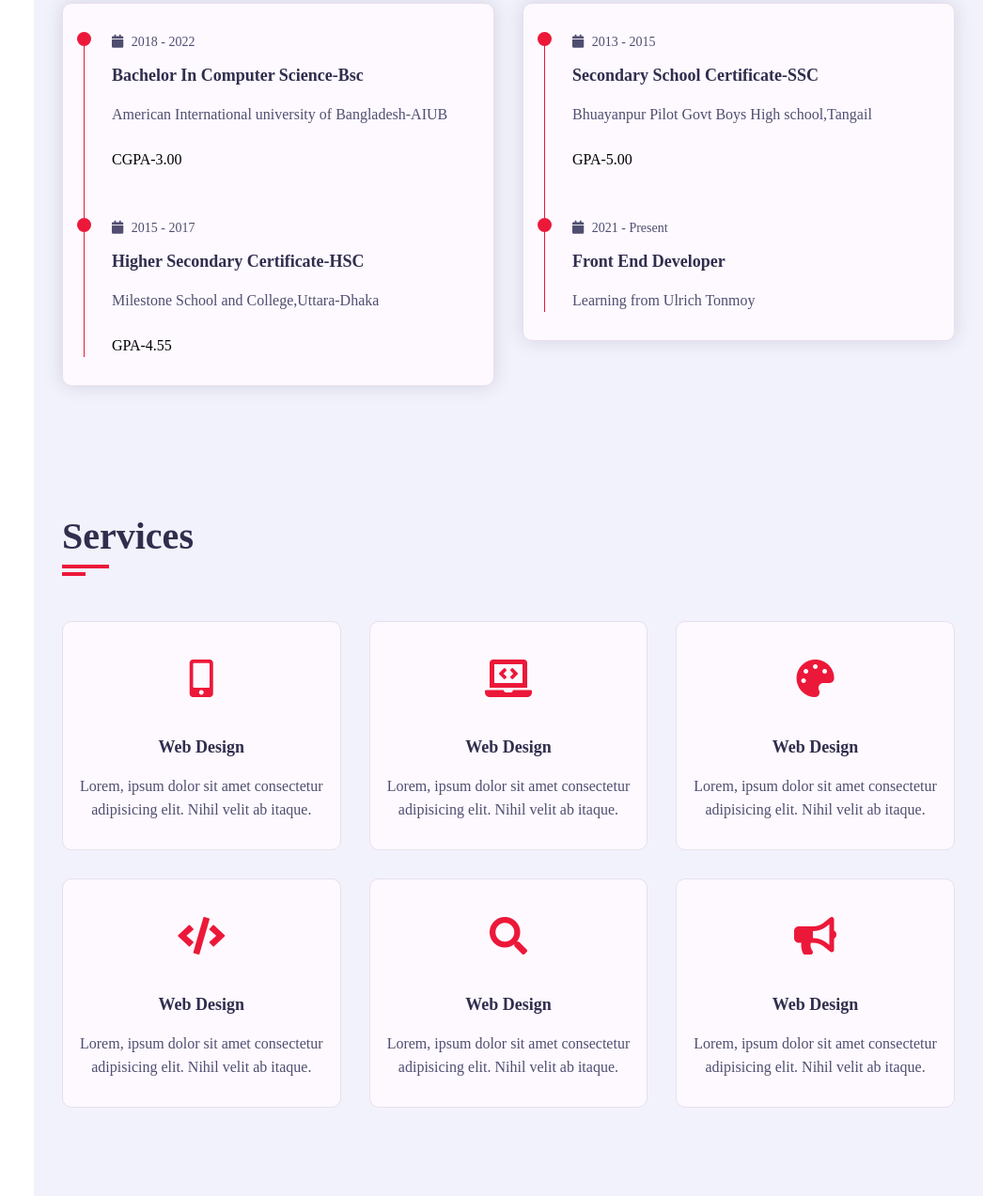
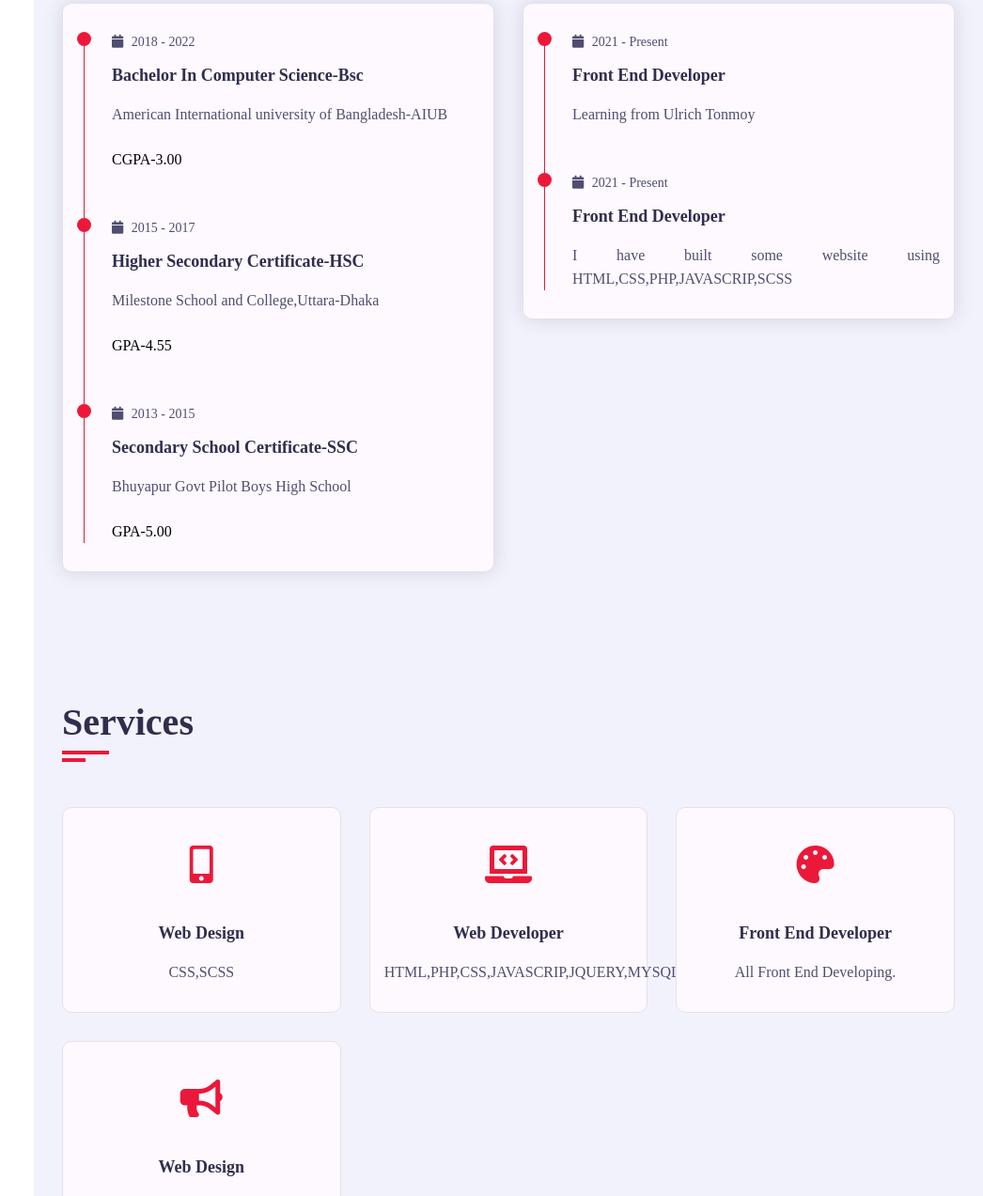
Before and after one commit to mostofasarker/animaton-personal-website, a plain HTML site: page index.html in a window 1280 px wide. Shown: the part 1527-2800 px from the top of the page at 94% size, without its empty margins (234-1280 px from the left). Drawn offline with nearby package versions, Linux system fonts and the light colour scheme; a web font is replaced by a local one.

Commit message:
infrmation added

```diff
--- a/index.html
+++ b/index.html
@@ -222,19 +222,32 @@
                             <p class="timeline-text">American International university of Bangladesh-AIUB</p></br>
                             CGPA-3.00
                           </div>
+                            <!-- ===== timeline item ===== -->
+                            <div class="timeline-item">
+                              <div class="circle-dot"></div>
+                              <h3 class="timeline-date">
+                                <i class="fa fa-calendar"></i> 2015 - 2017
+                              </h3>
+                              <h4 class="timeline-title">
+                               Higher Secondary Certificate-HSC
+                              </h4>
+                              <p class="timeline-text">
+                             Milestone School and College,Uttara-Dhaka</p></br>
+                             GPA-4.55
+                            </div>
 
                           <!-- ===== timeline item ===== -->
                           <div class="timeline-item">
                             <div class="circle-dot"></div>
                             <h3 class="timeline-date">
-                              <i class="fa fa-calendar"></i> 2015 - 2017
+                              <i class="fa fa-calendar"></i> 2013 - 2015
                             </h3>
                             <h4 class="timeline-title">
-                             Higher Secondary Certificate-HSC
+                              Secondary School  Certificate-SSC
                             </h4>
                             <p class="timeline-text">
-                           Milestone School and College,Uttara-Dhaka</p></br>
-                           GPA-4.55
+                           Bhuyapur Govt Pilot Boys High School</p></br>
+                           GPA-5.00
                           </div>
                         </div>
                       </div>
@@ -245,20 +258,7 @@
                     <div class="row">
                       <div class="timeline-box padd-15">
                         <div class="timeline shadow-dark">
-                          <!-- ===== timeline item ===== -->
-                          <div class="timeline-item">
-                            <div class="circle-dot"></div>
-                            <h3 class="timeline-date">
-                              <i class="fa fa-calendar"></i> 2013 - 2015
-                            </h3>
-                            <h4 class="timeline-title">
-                             Secondary School Certificate-SSC
-                            </h4>
-                            <p class="timeline-text">
-                              Bhuayanpur Pilot Govt Boys High school,Tangail </p></br>
-                            GPA-5.00
 
-                          </div>
                           <!-- ===== timeline item ===== -->
                           <div class="timeline-item">
                             <div class="circle-dot"></div>
@@ -272,7 +272,21 @@
                              Learning from Ulrich Tonmoy
                             </p>
                           </div>
-                        </div>
+ <!-- ===== timeline item ===== -->
+ <div class="timeline-item">
+  <div class="circle-dot"></div>
+  <h3 class="timeline-date">
+    <i class="fa fa-calendar"></i> 2021 - Present
+  </h3>
+  <h4 class="timeline-title">
+    Front End Developer
+  </h4>
+  <p class="timeline-text">
+    I have built some website using HTML,CSS,PHP,JAVASCRIP,SCSS
+  </p>
+</div>
+
+                       </div>
                       </div>
                     </div>
                   </div>
@@ -299,8 +313,7 @@
                   </div>
                   <h4>Web Design</h4>
                   <p>
-                    Lorem, ipsum dolor sit amet consectetur adipisicing elit.
-                    Nihil velit ab itaque.
+                    CSS,SCSS
                   </p>
                 </div>
               </div>
@@ -311,10 +324,9 @@
                   <div class="icon">
                     <i class="fa fa-laptop-code"></i>
                   </div>
-                  <h4>Web Design</h4>
+                  <h4>Web Developer</h4>
                   <p>
-                    Lorem, ipsum dolor sit amet consectetur adipisicing elit.
-                    Nihil velit ab itaque.
+                    HTML,PHP,CSS,JAVASCRIP,JQUERY,MYSQL.
                   </p>
                 </div>
               </div>
@@ -325,38 +337,9 @@
                   <div class="icon">
                     <i class="fa fa-palette"></i>
                   </div>
-                  <h4>Web Design</h4>
+                  <h4>Front End Developer</h4>
                   <p>
-                    Lorem, ipsum dolor sit amet consectetur adipisicing elit.
-                    Nihil velit ab itaque.
-                  </p>
-                </div>
-              </div>
-              <!-- ===== Service item End ====== -->
-              <!-- ===== Service item Start ====== -->
-              <div class="service-item padd-15">
-                <div class="service-item-inner">
-                  <div class="icon">
-                    <i class="fa fa-code"></i>
-                  </div>
-                  <h4>Web Design</h4>
-                  <p>
-                    Lorem, ipsum dolor sit amet consectetur adipisicing elit.
-                    Nihil velit ab itaque.
-                  </p>
-                </div>
-              </div>
-              <!-- ===== Service item End ====== -->
-              <!-- ===== Service item Start ====== -->
-              <div class="service-item padd-15">
-                <div class="service-item-inner">
-                  <div class="icon">
-                    <i class="fa fa-search"></i>
-                  </div>
-                  <h4>Web Design</h4>
-                  <p>
-                    Lorem, ipsum dolor sit amet consectetur adipisicing elit.
-                    Nihil velit ab itaque.
+                    All Front End Developing.
                   </p>
                 </div>
               </div>
```
